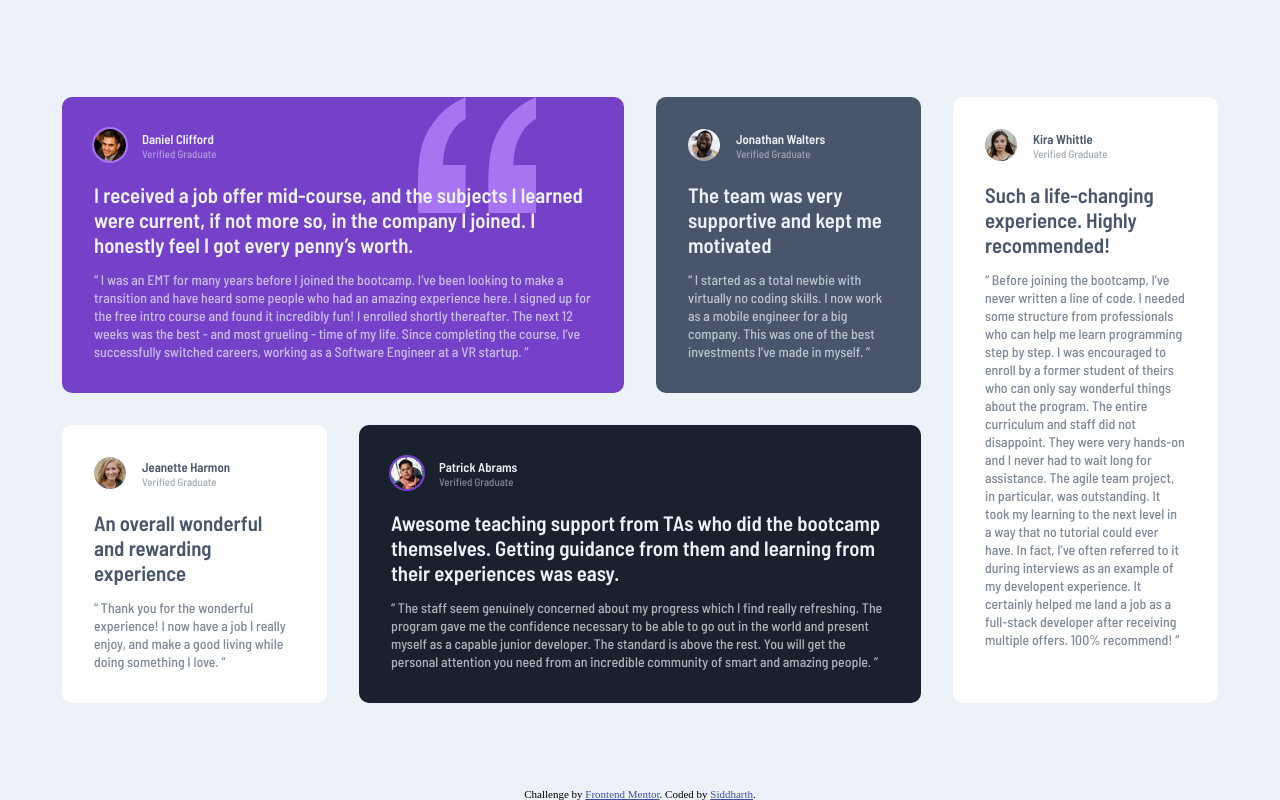
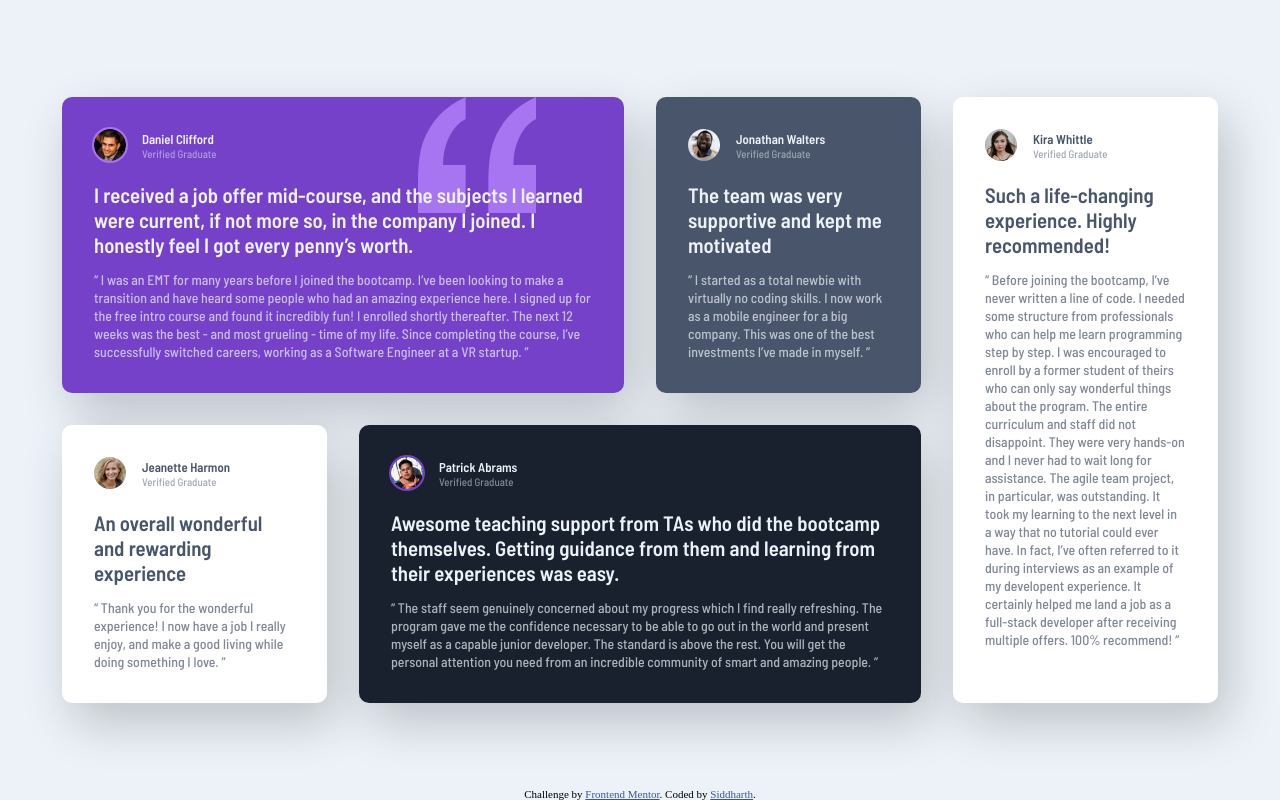
Before and after one commit to siddharth-1407/testimonials-grid-section, a plain HTML site: page index.html in a window 1280 px wide. Drawn offline with Linux system fonts and the light colour scheme.

Commit message:
Update style.css

```diff
--- a/style.css
+++ b/style.css
@@ -36,6 +36,8 @@ main {
   border-radius: 10px;
   font-family: "Barlow Semi Condensed", sans-serif;
   position: relative;
+      box-shadow: 10px 20px 50px rgba(0, 0, 0, 0.2);
+
 }
 .article .head {
   min-width: -webkit-fit-content;
```
